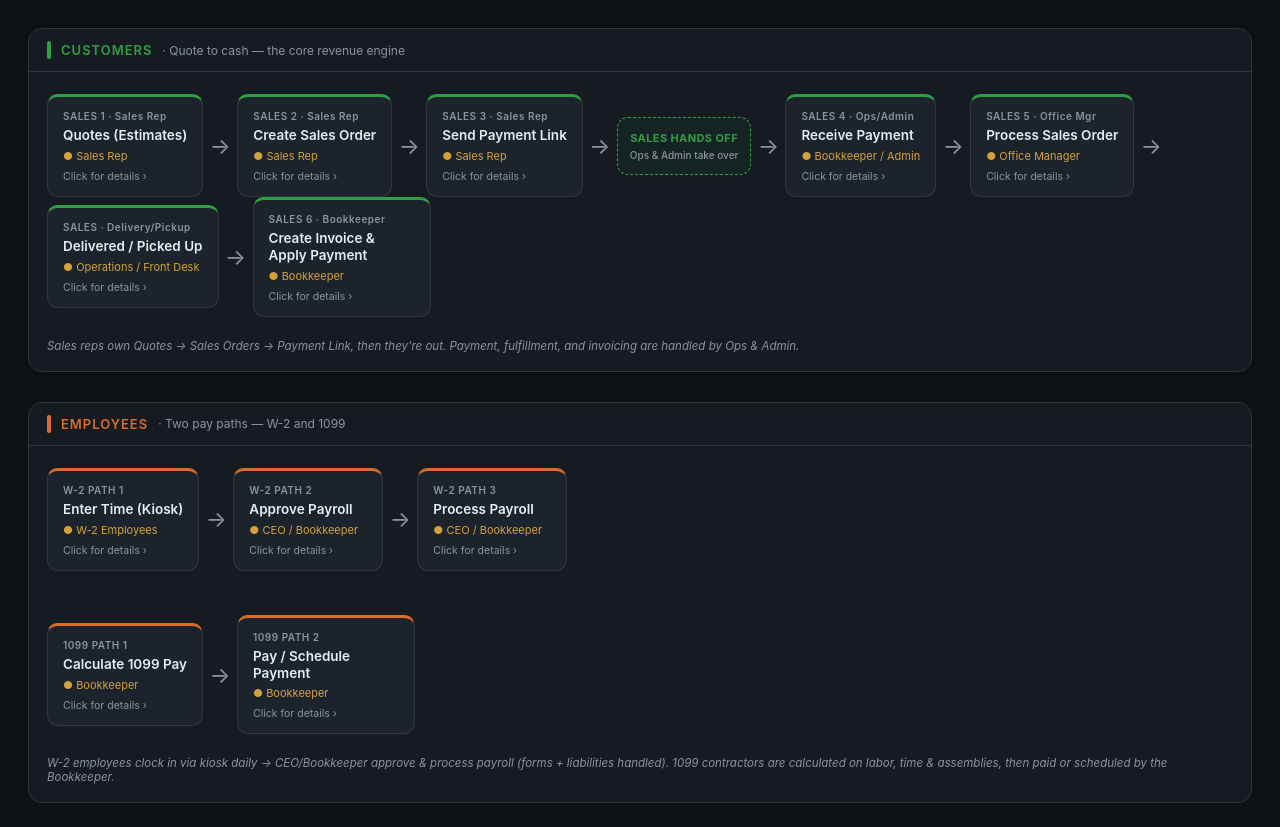
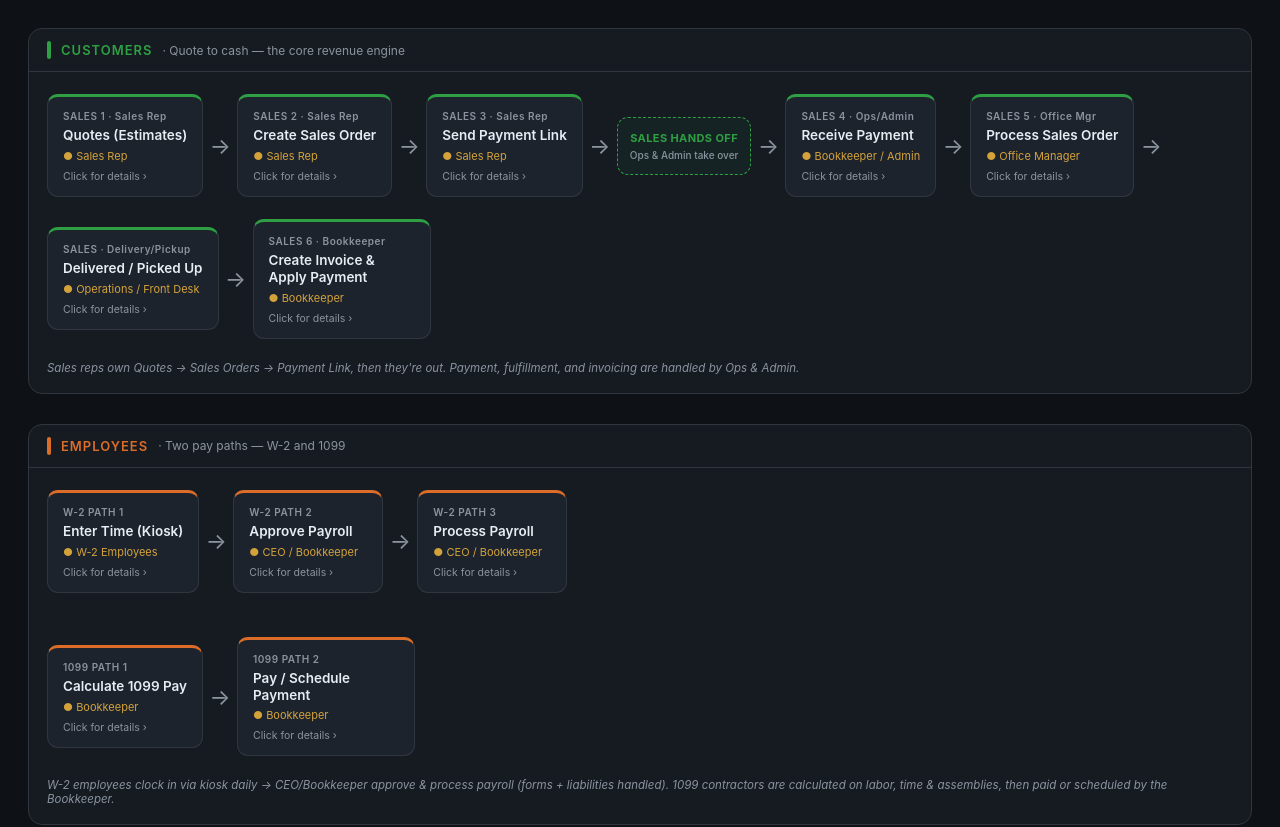
Before and after one commit to kody-hash/tdc-workflow, a plain HTML site: page index.html in a window 1280 px wide. Shown: the part 962-1789 px from the top of the page. Drawn offline with Linux system fonts and the light colour scheme.

Commit message:
Add files via upload

```diff
--- a/index.html
+++ b/index.html
@@ -29,7 +29,7 @@
     font-size:13px;letter-spacing:1px;text-transform:uppercase;border-bottom:1px solid var(--line)}
   .lane-head .bar{width:4px;height:18px;border-radius:2px}
   .lane-head small{font-weight:400;text-transform:none;letter-spacing:0;color:var(--muted);font-size:12px}
-  .flow{display:flex;align-items:stretch;flex-wrap:wrap;gap:0;padding:22px 18px}
+  .flow{display:flex;align-items:stretch;flex-wrap:wrap;gap:22px 0;padding:22px 18px}
   .node{position:relative;background:var(--panel2);border:1px solid var(--line);border-radius:11px;
     padding:13px 15px;min-width:150px;max-width:178px;cursor:pointer;transition:.15s;display:flex;
     flex-direction:column;gap:5px}
```
